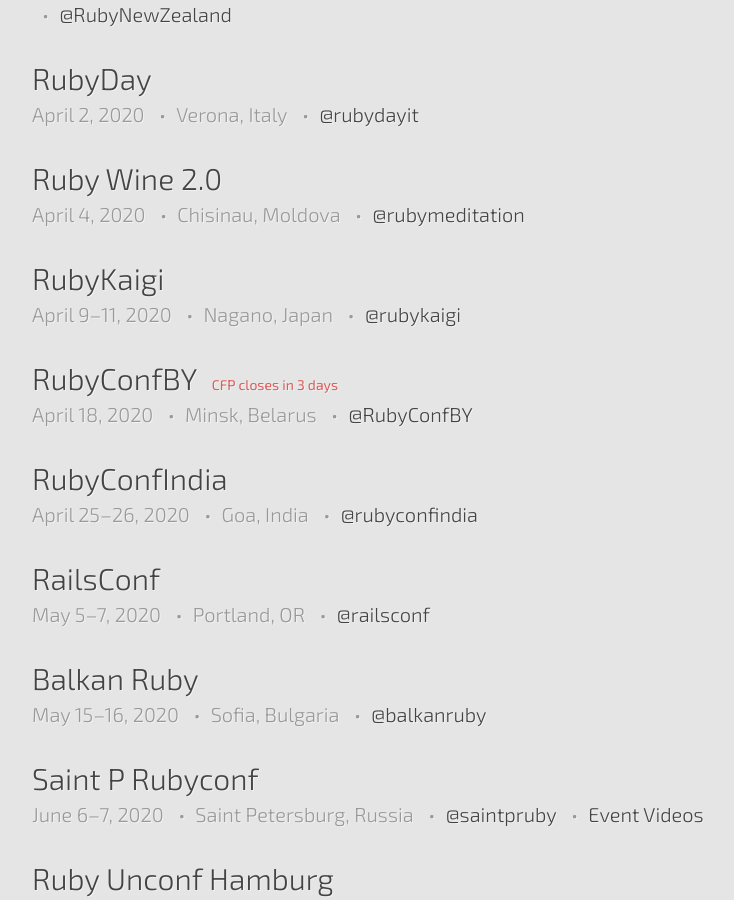
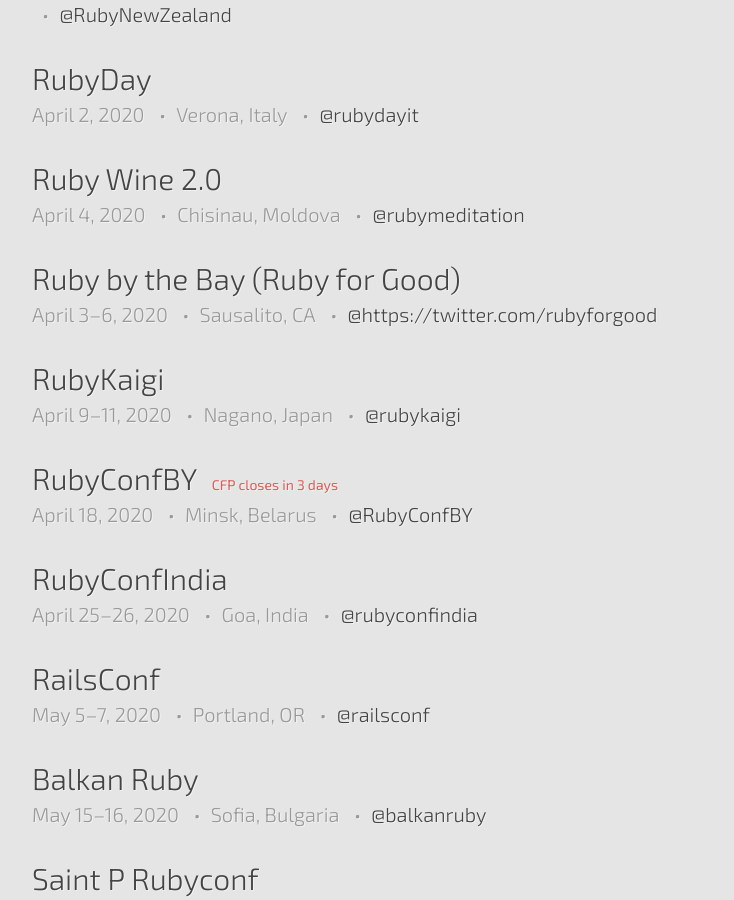
Before and after one commit to ruby-conferences/ruby-conferences.github.io, a Jekyll site: the page built from index.html, in a window 1280 px wide and 900 px high, scrolled down 634 px. Shown: the whole window, without its empty margins (208-942 px from the left). Built offline with Jekyll 4.4.1, drawn with Linux system fonts in a browser that asks for light colours.

Commit message:
Add Ruby By the Bay

```diff
--- a/_data/conferences.yml
+++ b/_data/conferences.yml
@@ -1891,6 +1891,13 @@
   cfp_phrase: CFP closes
   cfp_date: 2020-01-19
 
+- name: Ruby by the Bay (Ruby for Good)
+  location: Sausalito, CA
+  start_date: 2020-04-03
+  end_date: 2020-04-06
+  url: https://rubybythebay.org/
+  twitter: https://twitter.com/rubyforgood
+
 - name: RubyKaigi
   location: Nagano, Japan
   start_date: 2020-04-09
```
